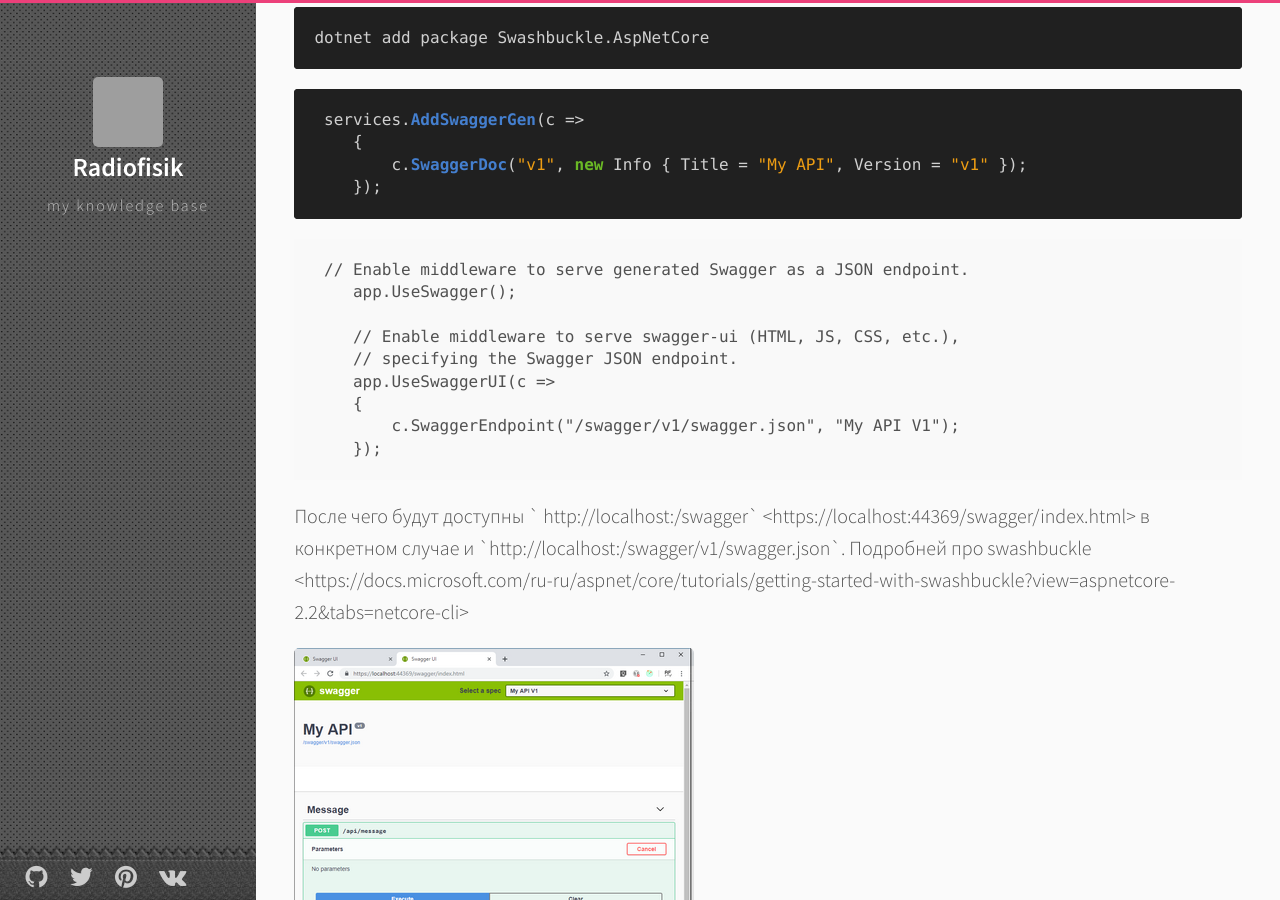
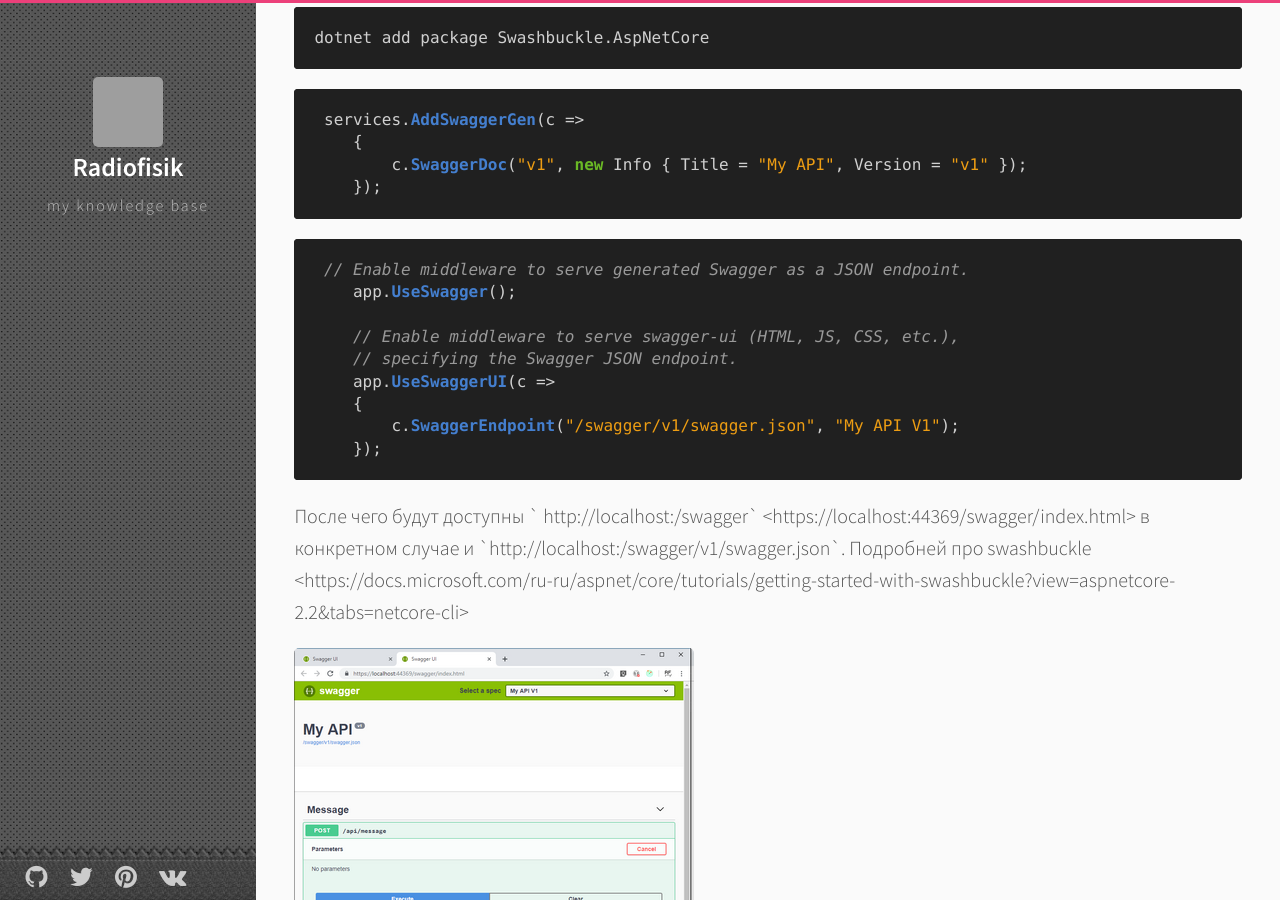
Before and after one commit to Radiofisik/radiofisik.github.io, a Jekyll site: the page built from _posts/signalR/2019-05-02-signalr-angular.md, in a window 1280 px wide and 900 px high, scrolled down 2332 px. Built offline with Jekyll 4.4.1, drawn with Linux system fonts in a browser that asks for light colours; comment, search, counter and statistics services are not loaded; grey boxes are pictures that could not be loaded.

Commit message:
format fix

````diff
--- a/_posts/signalR/2019-05-02-signalr-angular.md
+++ b/_posts/signalR/2019-05-02-signalr-angular.md
@@ -91,8 +91,6 @@ app.UseMvc(); // в Configure
     }
 ```
 
-
-
 ## Swashbuckle
 
 Для удобства запуска метода контроллера добавим swagger через Swashbuckle
@@ -108,7 +106,7 @@ dotnet add package Swashbuckle.AspNetCore
     });
 ```
 
-```с#
+```c#
  // Enable middleware to serve generated Swagger as a JSON endpoint.
     app.UseSwagger();
 
@@ -228,9 +226,6 @@ public async Task Unsubscribe(string scope)
 > Получившийся проект можно загрузить по ссылке
 
 При написании использованы материалы
-
 - <https://www.youtube.com/watch?v=R3UJjSAH6bM>
-
 - <https://code-maze.com/netcore-signalr-angular/>
-
 - <https://habr.com/ru/post/338490/>
````
